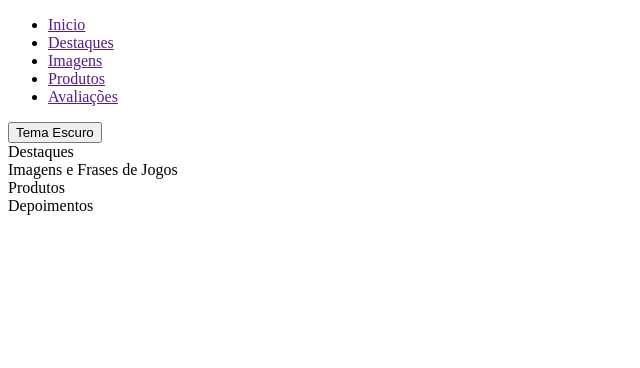
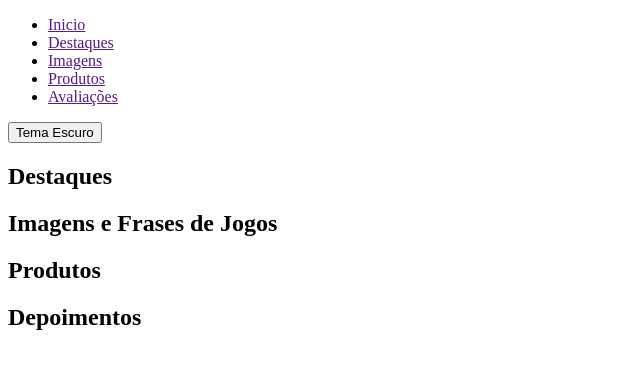
Before and after one commit to unitynathan/8bits-Mario-Site, a plain HTML site: page 8bits-mario-site.html in a window 1280 px wide. Shown: the whole page, without its empty margins (0-640 px from the left). Drawn offline with Linux system fonts and the light colour scheme.

Commit message:
correção do HTML

```diff
--- a/8bits-mario-site.html
+++ b/8bits-mario-site.html
@@ -1,5 +1,5 @@
 <!DOCTYPE html>
-<html lang="en">
+<html lang="pt-br">
 
 <head>
     <meta charset="UTF-8">
@@ -12,6 +12,7 @@
     <header>
         <div class="cabecalho">
             <div class="logo">
+
             </div>
             <nav class="navbar">
                 <ul>
@@ -26,41 +27,50 @@
                 <button>Tema Escuro</button>
             </div>
         </div>
+    </header>
     <main>
         <div>
-                <section>Destaques</section>
+            <section aria-labelledby="destaque">
+                <h2 id="destaque">Destaques</h2>
+            </section>
             <div>
                 <!-- div pro carrossel de destaque -->
             </div>
         </div>
         <div>
-                <section>Imagens e Frases de Jogos</section>
+            <section aria-labelledby="imagens">
+                <h2 id="imagens">Imagens e Frases de Jogos</h2>
                 <div>
                     <!-- div pras imagens e frases -->
                 </div>
+            </section>
         </div>
         <div>
-                <section>Produtos</section>
+            <section aria-labelledby="produto">
+                <h2 id="produto">Produtos</h2>
                 <div>
                     <!-- div pros produtos -->
                 </div>
+            </section>
         </div>
         <div>
-                <section>Depoimentos</section>
+            <section aria-labelledby="avaliação">
+                <h2 id="avaliação">Depoimentos</h2>
                 <div>
                     <!-- div pras avaliações -->
                 </div>
                 <div>
                     <!-- formulário de comentários -->
                 </div>
+            </section>
         </div>
     </main>
     <footer>
         <div>
-                <!-- div para fazer o cabeçalho -->
+            <!-- div para fazer o rodapé -->
         </div>
     </footer>
-    </header>
+
 </body>
 
 </html>
```
Lines whose indentation alone changed are shown as unchanged.
